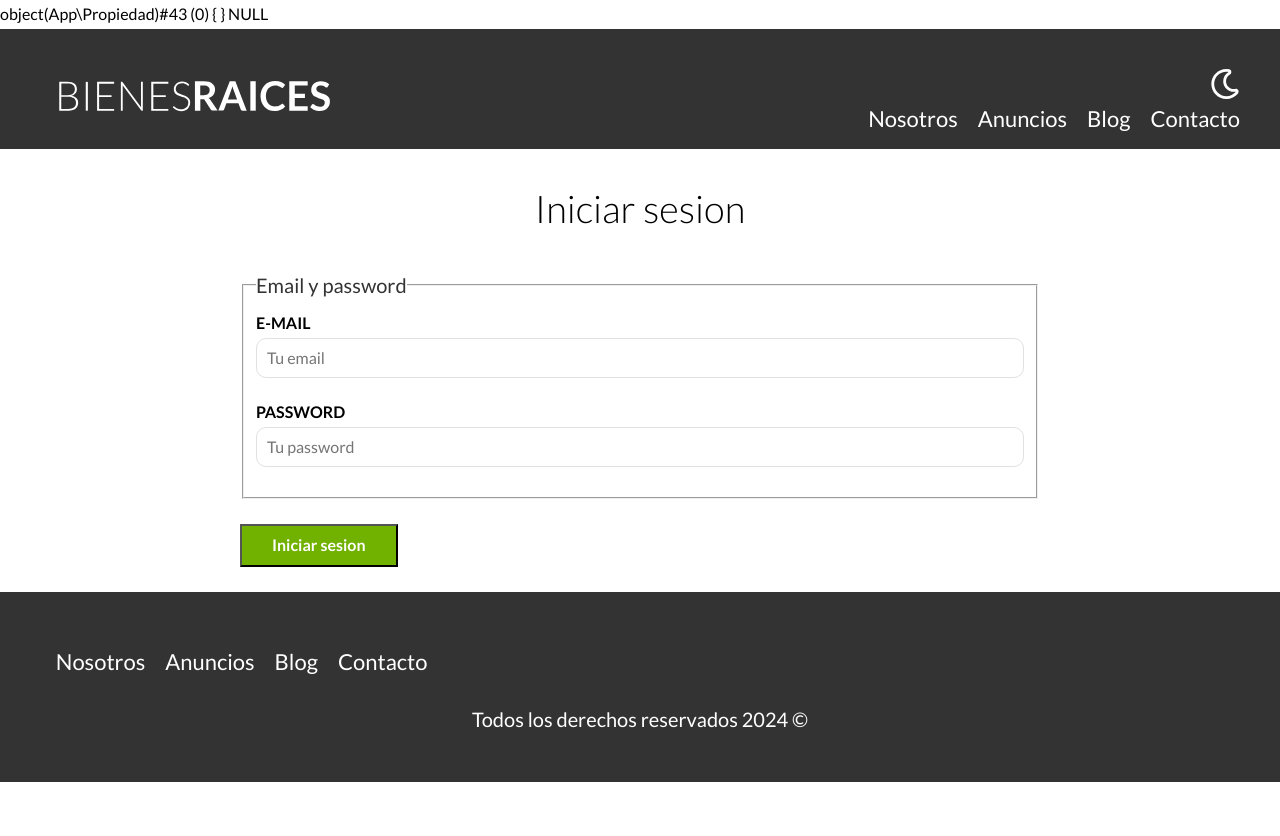
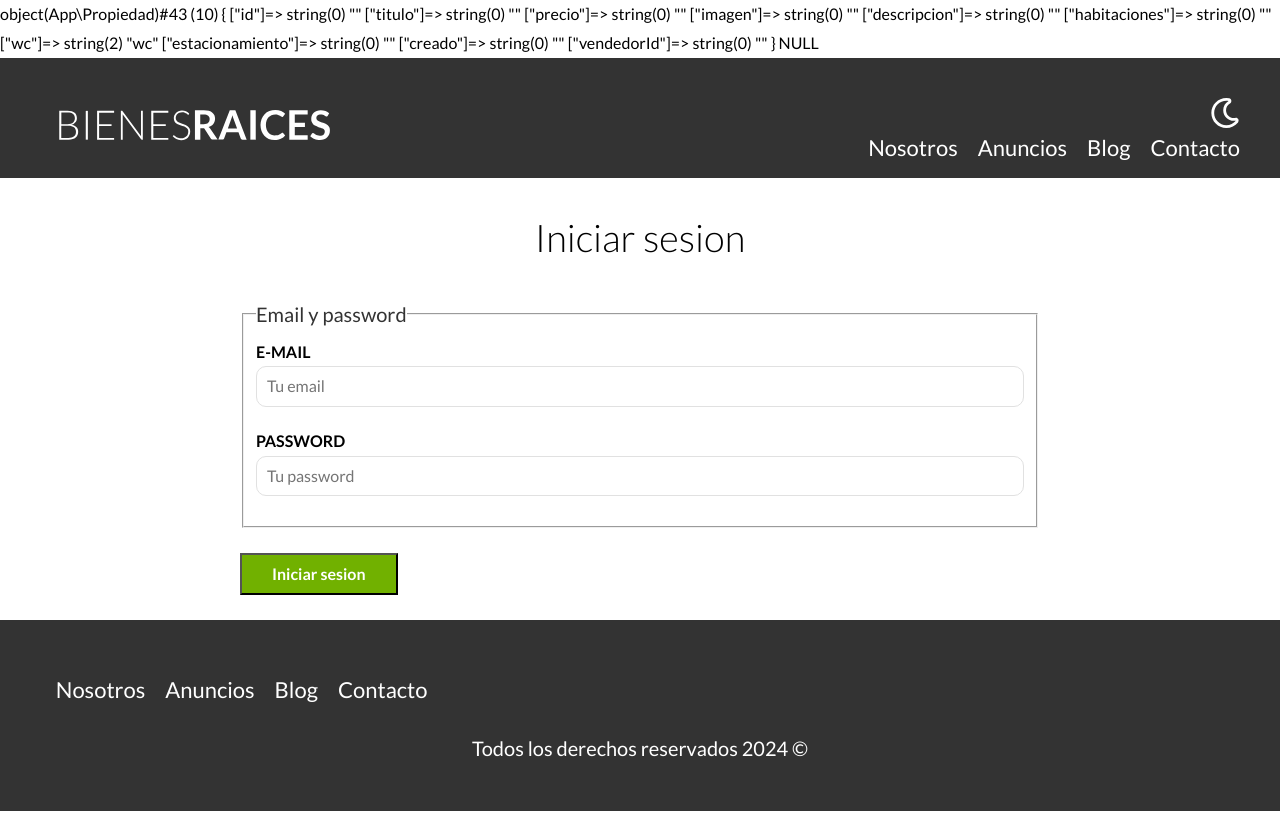
Before and after one commit to hxhdevs/inmobiliaria, a PHP site: page /bienesraices/login.php in a window 1280 px wide. Before the commit the page ends 782 px from the top, so only its background shows below. Run offline with PHP 8.4, Linux system fonts and the light colour scheme.

Commit message:
Active Record - Pattern Design

```diff
--- a/admin/propiedades/index.php
+++ b/admin/propiedades/index.php
@@ -1,6 +1,6 @@
 <?php
-require '../../includes/config/database.php';
-require '../../includes/funciones.php';
+
+require '../../includes/app.php';
 
 
     $auth = estaAutenticado();
--- a/classes/Propiedad.php
+++ b/classes/Propiedad.php
@@ -3,5 +3,28 @@
 namespace App;
 
 class Propiedad {
+    public $id;
+    public $titulo;
+    public $precio;
+    public $imagen;
+    public $descripcion;
+    public $habitaciones;
+    public $wc;
+    public $estacionamiento;
+    public $creado;
+    public $vendedorId;
 
+    public function __construct($args= [])
+    {
+        $this->id = $args['id'] ?? '';
+        $this->titulo = $args['titulo'] ?? '';
+        $this->precio = $args['precio'] ?? '';
+        $this->imagen = $args['imagen'] ?? '';
+        $this->descripcion = $args['descripcion'] ?? '';
+        $this->habitaciones = $args['habitaciones'] ?? '';
+        $this->wc = $args[''] ?? 'wc';
+        $this->estacionamiento = $args['estacionamiento'] ?? '';
+        $this->creado = $args['creado'] ?? '';
+        $this->vendedorId = $args['vendedorId'] ?? '';
+    }
 }
--- a/includes/funciones.php
+++ b/includes/funciones.php
@@ -17,3 +17,9 @@ function estaAutenticado() : bool {
     }
     return false;
 }
+
+function dep($data){
+    echo "<pre>";
+    var_dump($data);
+    echo "</pre>";
+}
--- a/login.php
+++ b/login.php
@@ -42,7 +42,7 @@
 
                     $_SESSION['usuario'] = $usuario['email'];
                     $_SESSION['login'] = true;
-                    header('Location: /admin/propiedades/index.php');
+                    header('Location: /bienesraices/admin/propiedades/index.php');
                 } else {
                     $errores[]='El password es incorrecto';
                 }
```
Also changed, not shown: admin/propiedades/crear.php (+10 -2 lines), README.md.
